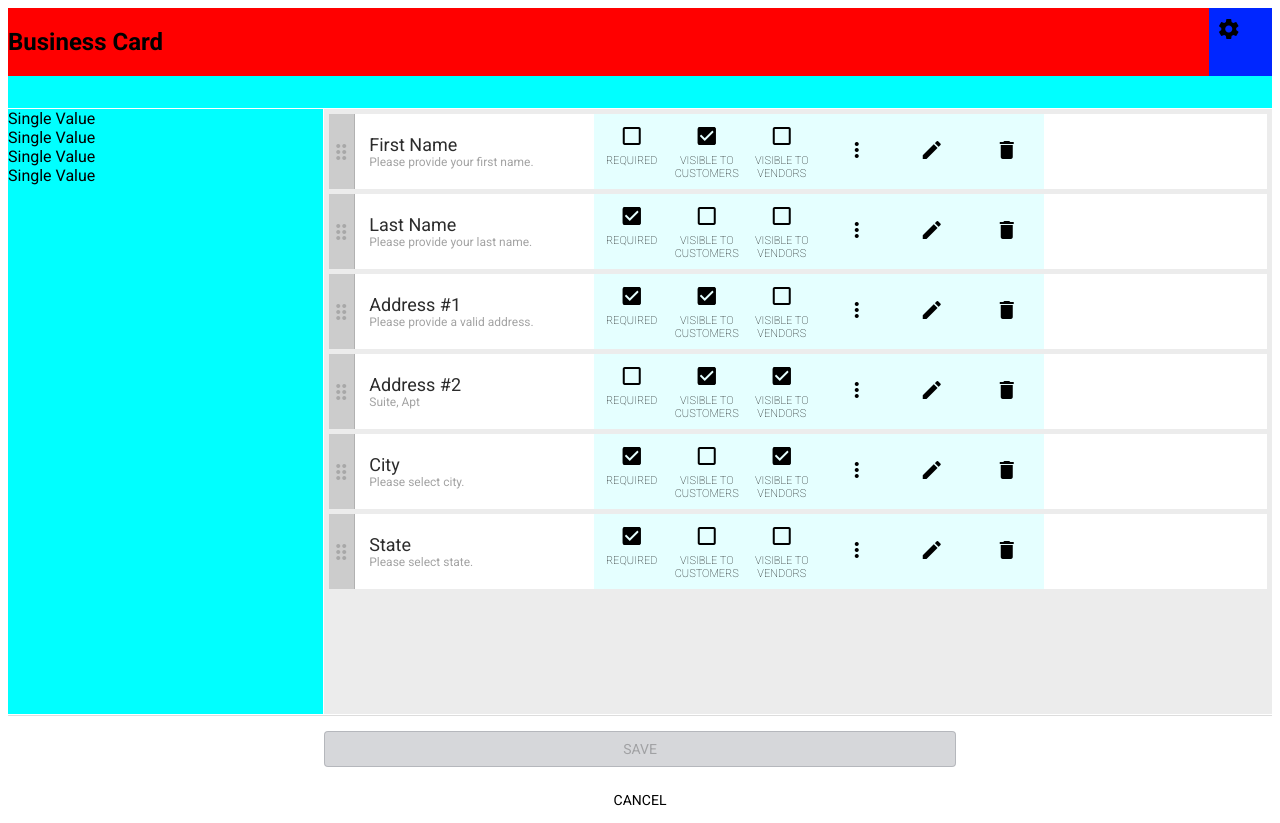
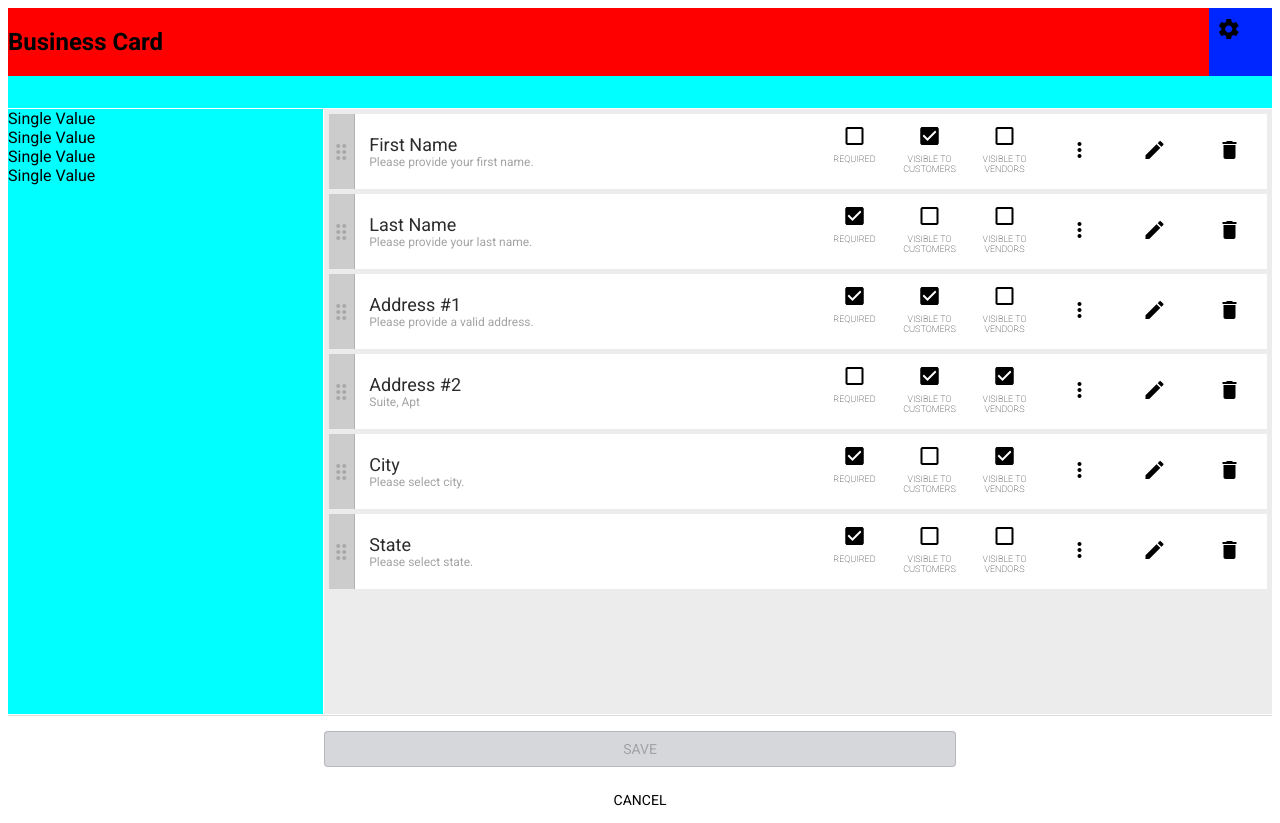
Before and after one commit to elwood-berry/esbcore-form-builder, an Angular app: page / in a window 1280 px wide. Built offline with nearby package versions, Linux system fonts and the light colour scheme.

Commit message:
5 files modified, 1 deleted

```diff
--- a/src/app/components/attr-canvas/attr-canvas.component.html
+++ b/src/app/components/attr-canvas/attr-canvas.component.html
@@ -10,10 +10,12 @@
     <div class="attr-row-info" fxLayout="row">
 
       <!-- TITLE -->
-      <div class="attr-sec-title" fxLayout="column">
+      <div class="attr-sec-title" fxLayout="column" fxFlex="50%">
         <div class="attr-name">{{ attribute.name }}</div>
         <div class="attr-placeholder">{{ attribute.placeholder }}</div>
       </div>
+
+      <div class="attr-sec-actions" fxLayout="row" fxFlex="50%">
 
       <!-- REQUIRED? -->
       <div class="attr-sec-required attr-display-checked">
@@ -61,6 +63,8 @@
           <mat-icon>delete</mat-icon>
         </button>
       </div>
+
+      </div>
     </div>
 
     <div class="example-custom-placeholder" *cdkDragPlaceholder></div>
--- a/src/app/components/attr-canvas/attr-canvas.component.scss
+++ b/src/app/components/attr-canvas/attr-canvas.component.scss
@@ -49,6 +49,11 @@
     }
   }
 
+  // SECTION: ACTION BUTTONS & CHECKBOX
+  .attr-sec-actions {
+    position: absolute;
+    right: 0;
+  }
   // SECTIONS (GLOBAL)
   .attr-sec-required,
   .attr-sec-charges-menu,
@@ -56,7 +61,7 @@
   .attr-sec-charges,
   .attr-sec-edit,
   .attr-sec-delete {
-    background-color: rgba(0, 255, 255, 0.1);
+    background-color: transparent;
     font-size: 11px;
     font-weight: 100;
     height: 60px;
@@ -71,6 +76,7 @@
   Static display to indicate if the option is checked or unchecked
   */
   .attr-display-checked {
+    font-size: 9px;
     height: 35px;
     padding: 40px 0 0 0;
     position: relative;
--- a/src/app/components/attr-canvas/attr-canvas.component.ts
+++ b/src/app/components/attr-canvas/attr-canvas.component.ts
@@ -117,10 +117,3 @@ export class AttrCanvasComponent implements OnInit {
   templateUrl: './html/confirm-deletion.html'
 })
 export class DialogConfirmDeletion {}
-
-// STATUS: REQUIRED - TRUE
-@Component({
-  selector: 'status-required-true',
-  templateUrl: './html/status-required_true.html'
-})
-export class statusRequiredTrue {}
--- a/src/app/components/attr-canvas/html/status-required_true.html
+++ /dev/null
@@ -1 +0,0 @@
-<span class="material-icons-outlined">check_box</span>
```
Also changed, not shown: src/app/components/attr-canvas/html/README.md, 1 other file (tests, documents, lock files or other folders).
